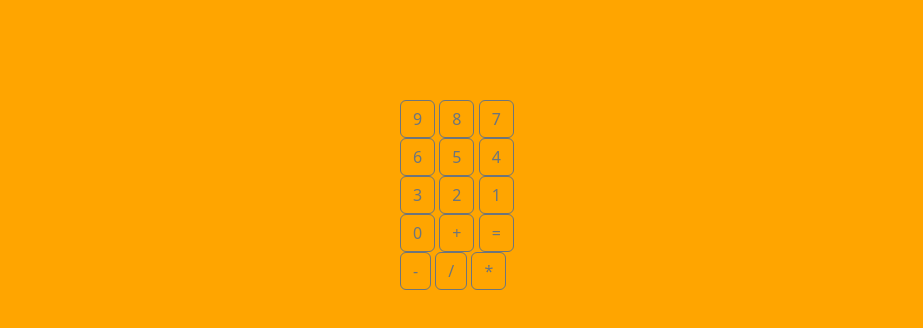
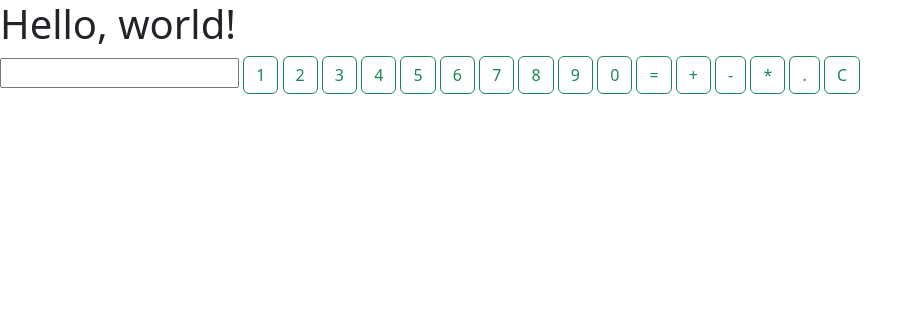
Before and after one commit to liam123kxnx/L5-calculator, a plain HTML site: page Index.html in a window 1280 px wide. Shown: the whole page, without its empty margins (0-923 px from the left). Drawn offline with nearby package versions, Linux system fonts and the light colour scheme.

Commit message:
Calculator

```diff
--- a/Index.html
+++ b/Index.html
@@ -7,26 +7,31 @@
     <title>Bootstrap demo</title>
     <link href="https://cdn.jsdelivr.net/npm/bootstrap@5.3.3/dist/css/bootstrap.min.css" rel="stylesheet"
         integrity="sha384-QWTKZyjpPEjISv5WaRU9OFeRpok6YctnYmDr5pNlyT2bRjXh0JMhjY6hW+ALEwIH" crossorigin="anonymous">
-        <link href="./style.css" rel="stylesheet">
 </head>
 
 <body>
-    <div class="calculator">
+    <h1>Hello, world!</h1>
+    <input >
+
+<button type="button" class="btn btn-outline-success" onclick="">1</button>
+<button type="button" class="btn btn-outline-success" onclick="">2</button>
+<button type="button" class="btn btn-outline-success" onclick="">3</button>
+<button type="button" class="btn btn-outline-success" onclick="">4</button>
+<button type="button" class="btn btn-outline-success" onclick="">5</button>
+<button type="button" class="btn btn-outline-success" onclick="">6</button>
+<button type="button" class="btn btn-outline-success" onclick="">7</button>
+<button type="button" class="btn btn-outline-success" onclick="">8</button>
+<button type="button" class="btn btn-outline-success" onclick="">9</button>
+<button type="button" class="btn btn-outline-success" onclick="">0</button>
+<button type="button" class="btn btn-outline-success" onclick="">=</button>
+<button type="button" class="btn btn-outline-success" onclick="">+</button>
+<button type="button" class="btn btn-outline-success" onclick="">-</button>
+<button type="button" class="btn btn-outline-success" onclick="">*</button>
+<button type="button" class="btn btn-outline-success" onclick="">.</button>
+<button type="button" class="btn btn-outline-success" onclick="">C</button>
 
 
 
-
-
-
-
-
-        <button type="button" class="btn btn-outline-secondary">9</button>
-        <button type="button" class="btn btn-outline-secondary">8</button>    <button type="button" class="btn btn-outline-secondary">7</button>  <br> <button type="button" class="btn btn-outline-secondary">6</button>  <button type="button" class="btn btn-outline-secondary">5</button>  <button type="button" class="btn btn-outline-secondary">4</button> <br> <button type="button" class="btn btn-outline-secondary">3</button>   <button type="button" class="btn btn-outline-secondary">2</button>  <button type="button" class="btn btn-outline-secondary">1</button><br>  <button type="button" class="btn btn-outline-secondary">0</button>
-        <button type="button" class="btn btn-outline-secondary">+</button>  <button type="button" class="btn btn-outline-secondary">=</button><br> <button type="button" class="btn btn-outline-secondary">-</button>  <button type="button" class="btn btn-outline-secondary">/</button>
-        <button type="button" class="btn btn-outline-secondary">*</button>
-
-
-    </div>
     <script src="https://cdn.jsdelivr.net/npm/bootstrap@5.3.3/dist/js/bootstrap.bundle.min.js"
         integrity="sha384-YvpcrYf0tY3lHB60NNkmXc5s9fDVZLESaAA55NDzOxhy9GkcIdslK1eN7N6jIeHz"
         crossorigin="anonymous"></script>
```
